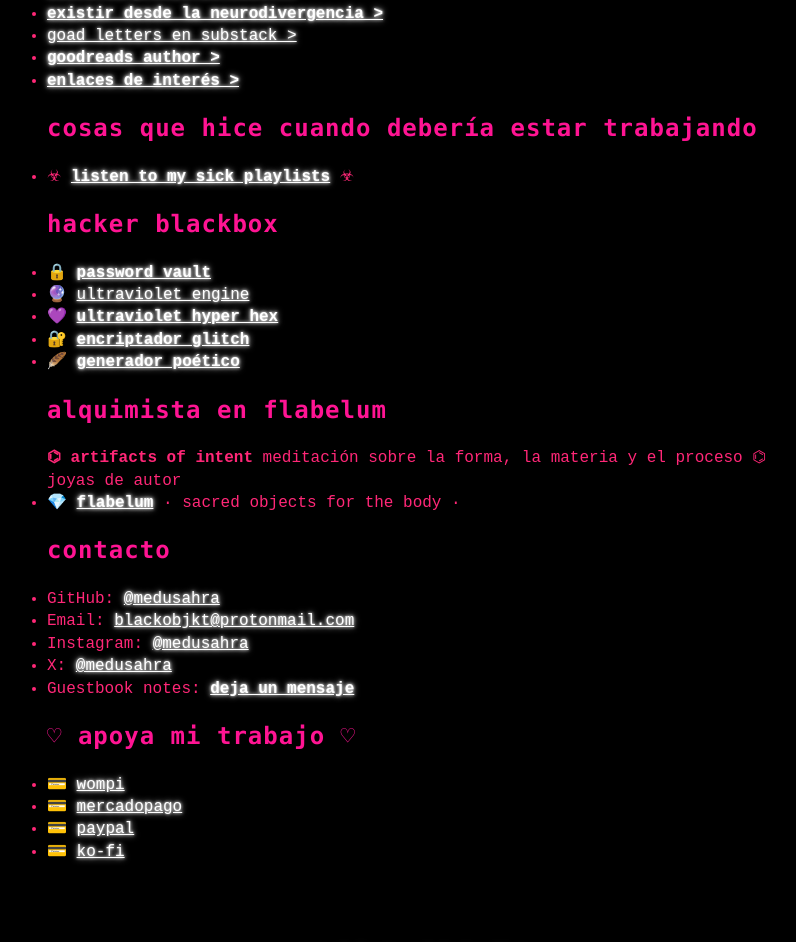
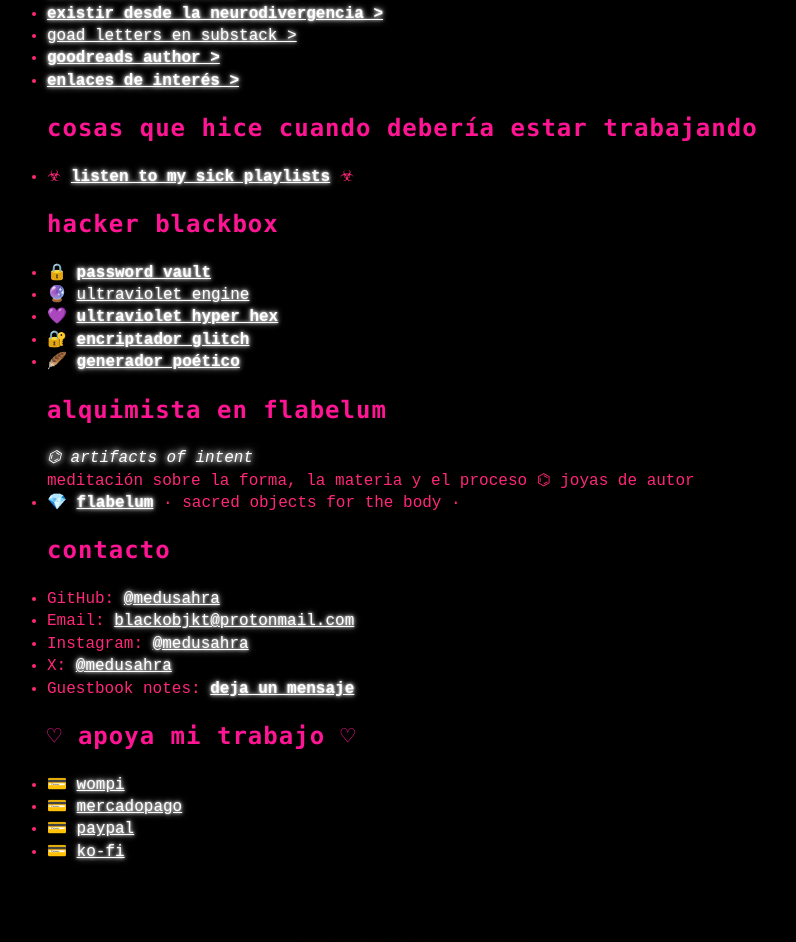
Before and after one commit to medusahra/medusahra.github.io, a Jekyll site: the page built from index.md, in a window 1280 px wide. Shown: the part 1016-1958 px from the top of the page, without its empty margins (228-1024 px from the left). Built offline with Jekyll 4.4.1, drawn with Linux system fonts in a browser that asks for light colours.

```diff
--- a/index.md
+++ b/index.md
@@ -44,8 +44,8 @@ Escribo ensayo filosófico, crítica cultural y poemas quasi-ensayísticos vagam
 - 💜 **[ultraviolet hyper hex](/2025/11/21/ultraviolet.html)**
 - 🔐 **[encriptador glitch](/2025/11/21/encriptador-glitch.html)**
 - 🪶 **[generador poético](/2025/11/21/generador-poemas.html)**
-## alquimista en flabelum
-**⌬ artifacts of intent**
+## alquimista en flabelum <br>
+*⌬ artifacts of intent* <br>
 meditación sobre la forma, la materia y el proceso ⌬ joyas de autor
 - 💎 **<a href="https://instagram.com/flabelum" target="_blank">flabelum</a>** · sacred objects for the body ·
 ## contacto
```
